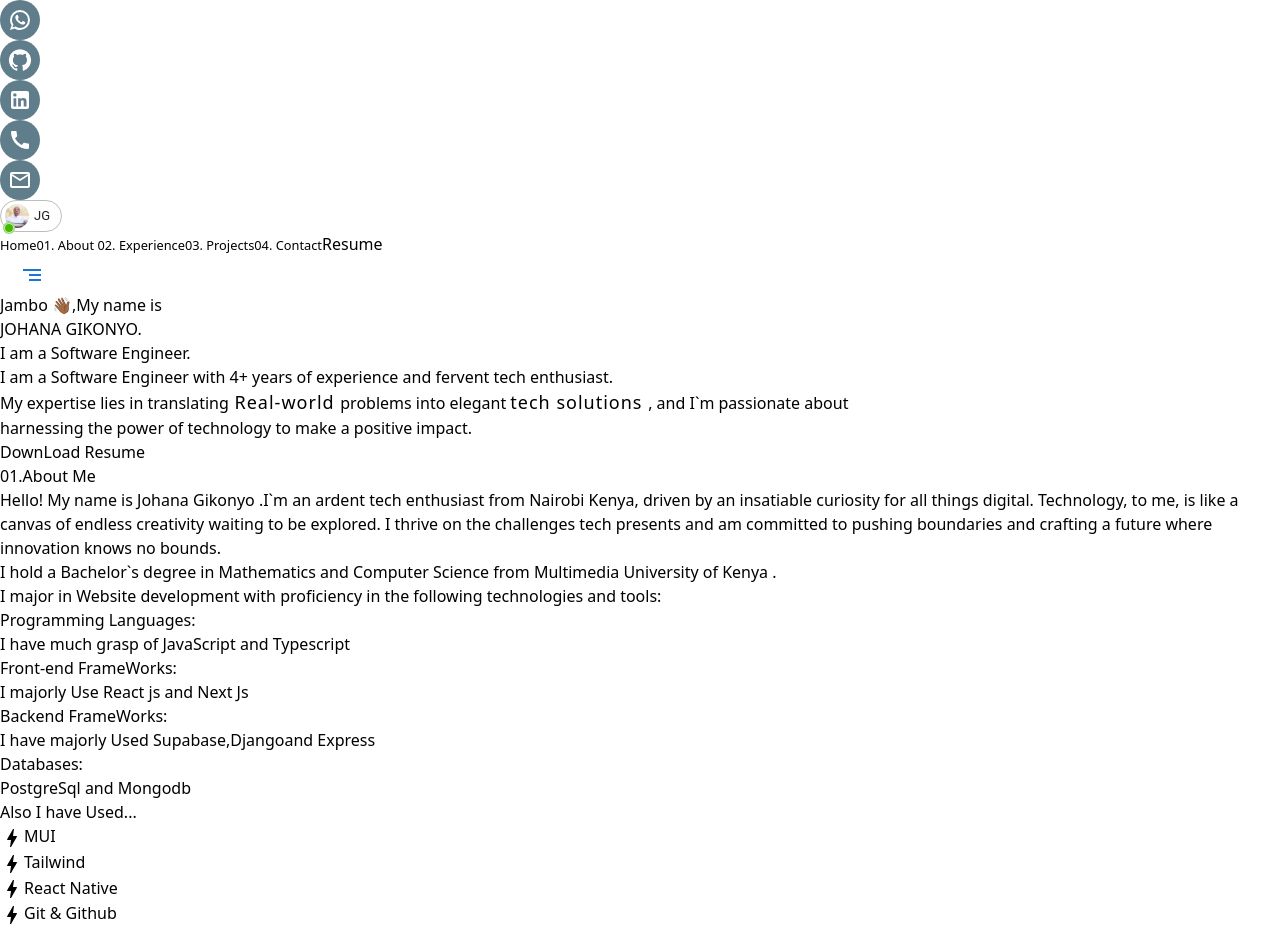
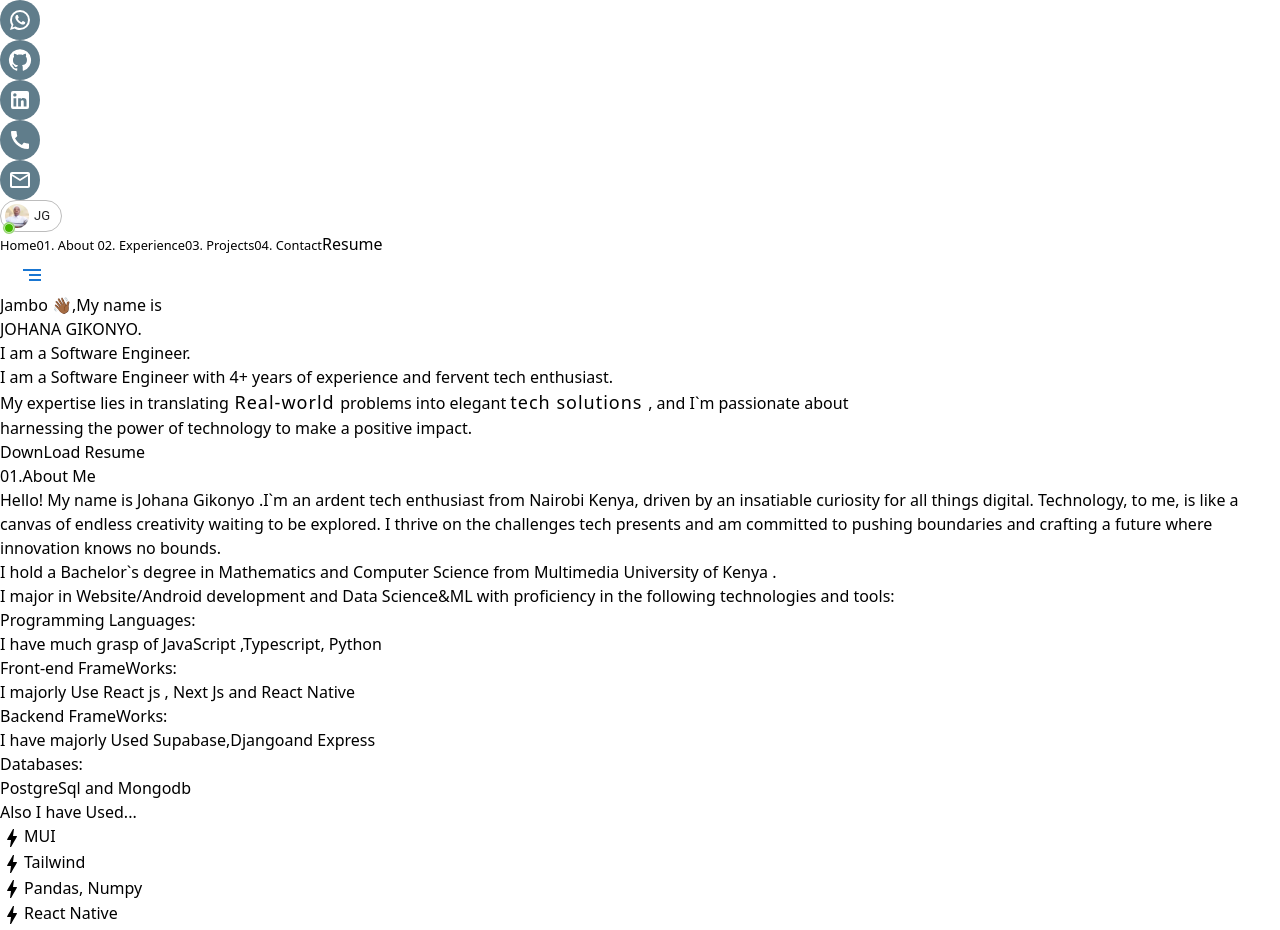
Before and after one commit to JohanaGikonyo/JgKihiu-portfolio, a React (Vite) app in the folder frontend/: page / in a window 1280 px wide. Shown: the top 930 px of the page. Built offline with nearby package versions, Linux system fonts and the light colour scheme.

Commit message:
more technologies

```diff
--- a/frontend/src/Componenets/Section1.jsx
+++ b/frontend/src/Componenets/Section1.jsx
@@ -27,15 +27,15 @@ function Section1() {
           </p>
         </div>
         <div className="text-xl mt-5">
-          <p>I major in Website development with proficiency in the following technologies and tools:</p>
+          <p>I major in Website/Android development and Data Science&ML  with proficiency in the following technologies and tools:</p>
         </div>
         <div className="text-xl mt-5 lg:flex items-center gap-1">
           <h1 className="text-xl  font-extrabold">Programming Languages: </h1>I have much grasp of{" "}
-          <span className="text-teal-400">JavaScript </span> and <span className="text-teal-400">Typescript</span>
+          <span className="text-teal-400">JavaScript </span> ,<span className="text-teal-400">Typescript</span>, <span className="text-teal-400">Python</span>
         </div>
         <div className="text-xl mt-5 lg:flex items-center gap-1">
           <h1 className="text-xl  font-extrabold">Front-end FrameWorks:</h1>I majorly Use{" "}
-          <span className="text-teal-400">React js and Next Js</span>
+          <span className="text-teal-400">React js , Next Js and React Native</span>
         </div>
         <div className="text-xl mt-5 lg:flex items-center gap-1">
           <h1 className="text-xl  font-extrabold">Backend FrameWorks:</h1>I have majorly Used{" "}
@@ -60,6 +60,12 @@ function Section1() {
                   <BoltIcon className="text-teal-400" />
                 </span>
                 Tailwind
+              </li>
+              <li>
+                <span>
+                  <BoltIcon className="text-teal-400" />
+                </span>
+                Pandas, Numpy
               </li>
             </div>
             <div>
```
